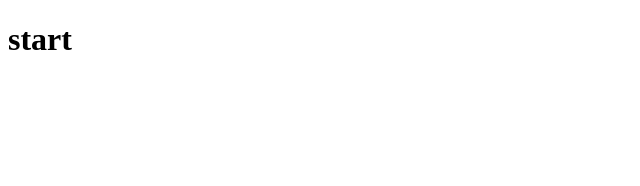
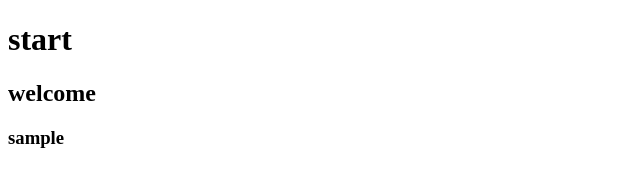
Before and after one commit to leseraphina/05_09_sample, a plain HTML site: page index.html in a window 1280 px wide. Shown: the whole page, without its empty margins (0-640 px from the left). Drawn offline with Linux system fonts and the light colour scheme.

Commit message:
sample01

```diff
--- a/index.html
+++ b/index.html
@@ -8,5 +8,7 @@
 </head>
 <body>
   <h1>start</h1>
+  <h2>welcome</h2>
+  <h3>sample</h3>
 </body>
 </html>
```
